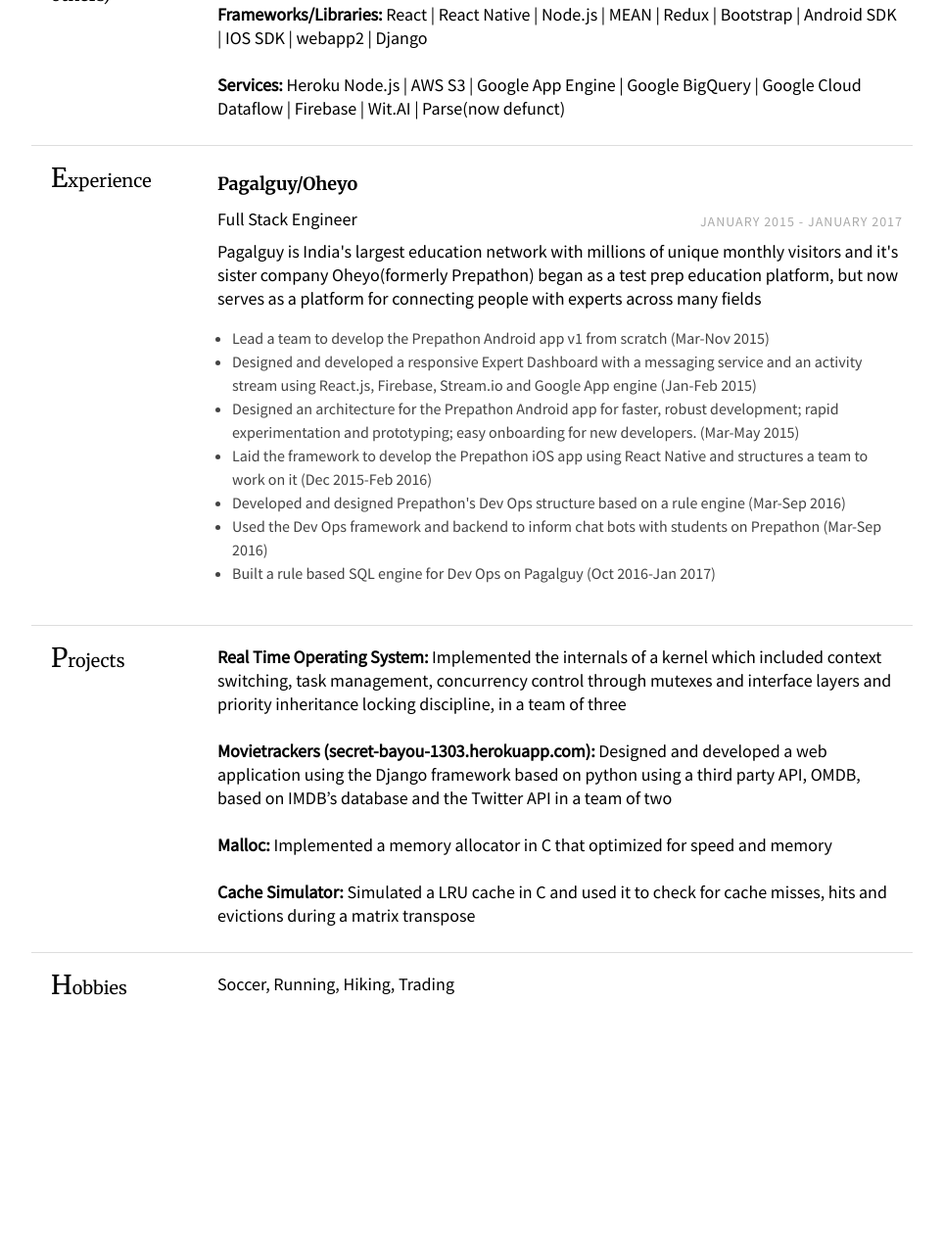
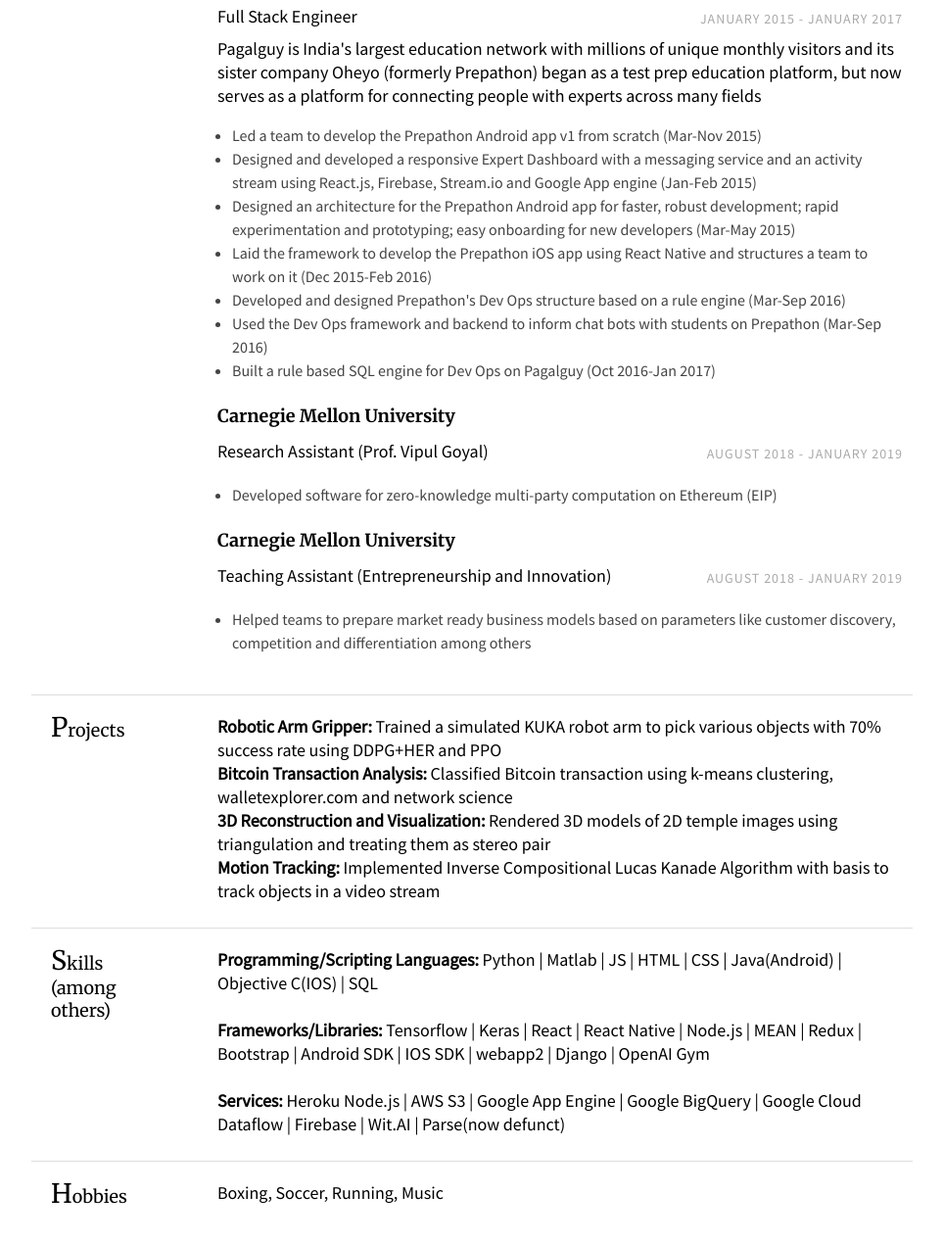
Before and after one commit to raghavb/resume-1, a plain HTML site: page docs/index.html in a window 1280 px wide. Shown: the part 514-1782 px from the top of the page at 98% size, without its empty margins (158-1121 px from the left). Before the commit the page ends 1624 px from the top, so only its background shows below. Drawn offline with Linux system fonts and the light colour scheme.

Commit message:
Added projects and cmu jobs

```diff
--- a/docs/index.html
+++ b/docs/index.html
@@ -8,11 +8,12 @@
     <body>
         <div class="page">
             <div class="section row">
-                <br><br>
+                <br>
                 <h1 class="col">Raghav Behl</h1>
                 <div class="contact-info col-right">
-                    <div>412 . 304 . 6040</div>
+                    <div>+91-9910012377</div>
                     <div><a href="mailto:rbehl@andrew.cmu.edu">rbehl@andrew.cmu.edu</a></div>
+                    <div><a href="https://raghavb.github.io/resume-1/">https://raghavb.github.io/resume-1/</a></div>
                 </div>
             </div>
 
@@ -21,9 +22,10 @@
                 <div class="section-text col-right">
                     <h3>Carnegie Mellon University</h3>
                     <div>Master of Science in Electrical and Computer Engineering</div>
+                    <div><h4>Notable Coursework:</h4> Deep Reinforcement Learning, Introduction to Cryptography (PhD), Computer Vision, Networks in Real World</div>
                     <div class="row">
                         <div class="col light">Pittsburgh, PA</div>
-                        <div class="col-right light">January 2018 - </div>
+                        <div class="col-right light">December 2018</div>
                     </div>
                 </div>
                 <div class="section-text col-right">
@@ -31,16 +33,8 @@
                     <div>Bachelor of Science in Electrical and Computer Engineering</div>
                     <div class="row">
                         <div class="col light">Pittsburgh, PA</div>
-                        <div class="col-right light">August 2009 - May 2014</div>
+                        <div class="col-right light">May 2014</div>
                     </div>
-                </div>
-            </div>
-            <div class="section row">
-                <h2 class="col">Skills<br>(among others)</h2>
-                <div class="section-text col-right">
-                    <h4> Programming/Scripting Languages: </h4> Python | Matlab | JS | HTML | CSS | Java(Android) | Objective C(IOS) | SQL <br><br>
-                    <h4>Frameworks/Libraries: </h4> React | React Native | Node.js | MEAN | Redux | Bootstrap | Android SDK | IOS SDK | webapp2 | Django <br><br>
-                    <h4>Services:</h4> Heroku Node.js | AWS S3 | Google App Engine | Google BigQuery | Google Cloud Dataflow | Firebase | Wit.AI | Parse(now defunct)
                 </div>
             </div>
 
@@ -56,32 +50,69 @@
                         <div class="emph col">Full Stack Engineer</div>
                         <div class="col-right light">January 2015 - January 2017</div>
                     </div>
-                    <div>Pagalguy is India's largest education network with millions of unique monthly visitors and it's sister company Oheyo(formerly Prepathon) began as a test prep education platform, but now serves as a platform for connecting people with experts across many fields
+                    <div>Pagalguy is India's largest education network with millions of unique monthly visitors and its sister company Oheyo (formerly Prepathon) began as a test prep education platform, but now serves as a platform for connecting people with experts across many fields
                     </div>
                     <ul class="desc">
-                        <li>Lead a team to develop the Prepathon Android app v1 from scratch (Mar-Nov 2015)</li>
+                        <li>Led a team to develop the Prepathon Android app v1 from scratch (Mar-Nov 2015)</li>
                         <li>Designed and developed a responsive Expert Dashboard with a messaging service and an activity stream using React.js, Firebase, Stream.io and Google App engine (Jan-Feb 2015)</li>
-                        <li>Designed an architecture for the Prepathon Android app for faster, robust development; rapid experimentation and prototyping; easy onboarding for new developers. (Mar-May 2015) </li>
+                        <li>Designed an architecture for the Prepathon Android app for faster, robust development; rapid experimentation and prototyping; easy onboarding for new developers (Mar-May 2015) </li>
                         <li>Laid the framework to develop the Prepathon iOS app using React Native and structures a team to work on it (Dec 2015-Feb 2016)</li>
                         <li>Developed and designed Prepathon's Dev Ops structure based on a rule engine (Mar-Sep 2016)</li>
                         <li>Used the Dev Ops framework and backend to inform chat bots with students on Prepathon (Mar-Sep 2016)</li>
                         <li>Built a rule based SQL engine for Dev Ops on Pagalguy (Oct 2016-Jan 2017)</li>
                     </ul>
+                    <div class="row">
+                        <div class="col">
+                            <h3>Carnegie Mellon University</h3>
+                        </div>
+                    </div>
+                    <div class="row subsection">
+                        <div class="emph col">Research Assistant (Prof. Vipul Goyal)</div>
+                        <div class="col-right light">August 2018 - January 2019</div>
+                    </div>
+                    <ul class="desc">
+                        <li>Developed software for zero-knowledge multi-party computation on Ethereum (EIP)</li>
+                    </ul>
+                    <div class="row">
+                        <div class="col">
+                            <h3>Carnegie Mellon University</h3>
+                        </div>
+                    </div>
+                    <div class="row subsection">
+                        <div class="emph col">Teaching Assistant (Entrepreneurship and Innovation)</div>
+                        <div class="col-right light">August 2018 - January 2019</div>
+                    </div>
+                    <ul class="desc">
+                        <li>Helped teams to prepare market ready business models based on parameters like customer discovery, competition and differentiation among others</li>
+                    </ul>
                 </div>
 
             </div>
+
             <div class="section row">
                 <h2 class="col">Projects</h2>
                 <div class="section-text col-right">
-                    <h4>Real Time Operating System:</h4> Implemented the internals of a kernel which included context switching, task management, concurrency control through mutexes and interface layers and priority inheritance locking discipline, in a team of three <br><br>
-                    <h4>Movietrackers (secret-bayou-1303.herokuapp.com):</h4> Designed and developed a web application using the Django framework based on python using a third party API, OMDB, based on IMDB’s database and the Twitter API in a team of two <br><br>
-                    <h4>Malloc:</h4> Implemented a memory allocator in C that optimized for speed and memory <br><br>
-                    <h4>Cache Simulator:</h4> Simulated a LRU cache in C and used it to check for cache misses, hits and evictions during a matrix transpose
+                    <h4>Robotic Arm Gripper: </h4> Trained a simulated KUKA robot arm to pick various objects with 70% success rate using DDPG+HER and PPO<br>
+
+                    <h4>Bitcoin Transaction Analysis:</h4> Classified Bitcoin transaction using k-means clustering, walletexplorer.com and network science<br>
+
+                    <h4>3D Reconstruction and Visualization:</h4> Rendered 3D models of 2D temple images using triangulation and treating them as stereo pair<br>
+
+                    <h4>Motion Tracking:</h4> Implemented Inverse Compositional Lucas Kanade Algorithm with basis to track objects in a video stream<br>
+                </div>
+            </div>
+
+            <div class="section row">
+                <h2 class="col">Skills<br>(among others)</h2>
+                <div class="section-text col-right">
+                    <h4> Programming/Scripting Languages: </h4> Python | Matlab | JS | HTML | CSS | Java(Android) | Objective C(IOS) | SQL <br><br>
+                    <h4>Frameworks/Libraries: </h4> Tensorflow | Keras | React | React Native | Node.js | MEAN | Redux | Bootstrap | Android SDK | IOS SDK | webapp2 | Django | OpenAI Gym <br><br>
+                    <h4>Services:</h4> Heroku Node.js | AWS S3 | Google App Engine | Google BigQuery | Google Cloud Dataflow | Firebase | Wit.AI | Parse(now defunct)
                 </div>
             </div>
             <div class="section row">
                 <h2 class="col">Hobbies</h2>
-                <div class="section-text col-right"> Soccer, Running, Hiking, Trading</div>
+                <div class="section-text col-right"> Boxing, Soccer, Running, Music</div>
             </div>
         </div>
     </body>
```
Also changed, not shown: docs/old_projects.html (added, +10 -0 lines), 1 other file.
